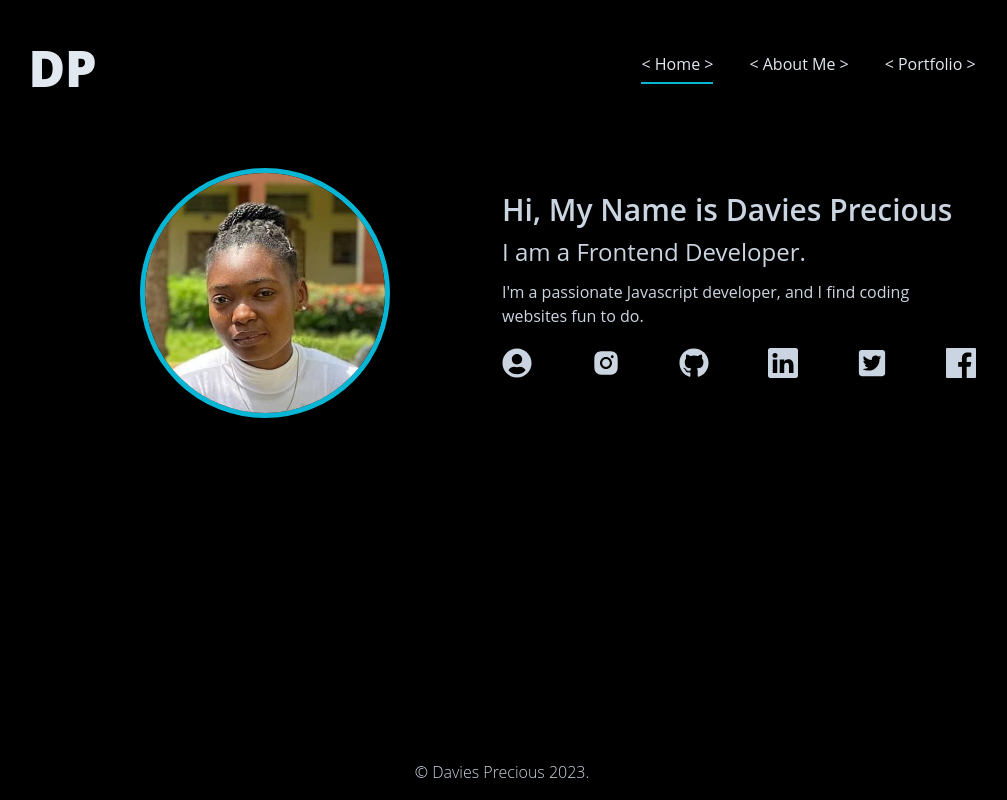
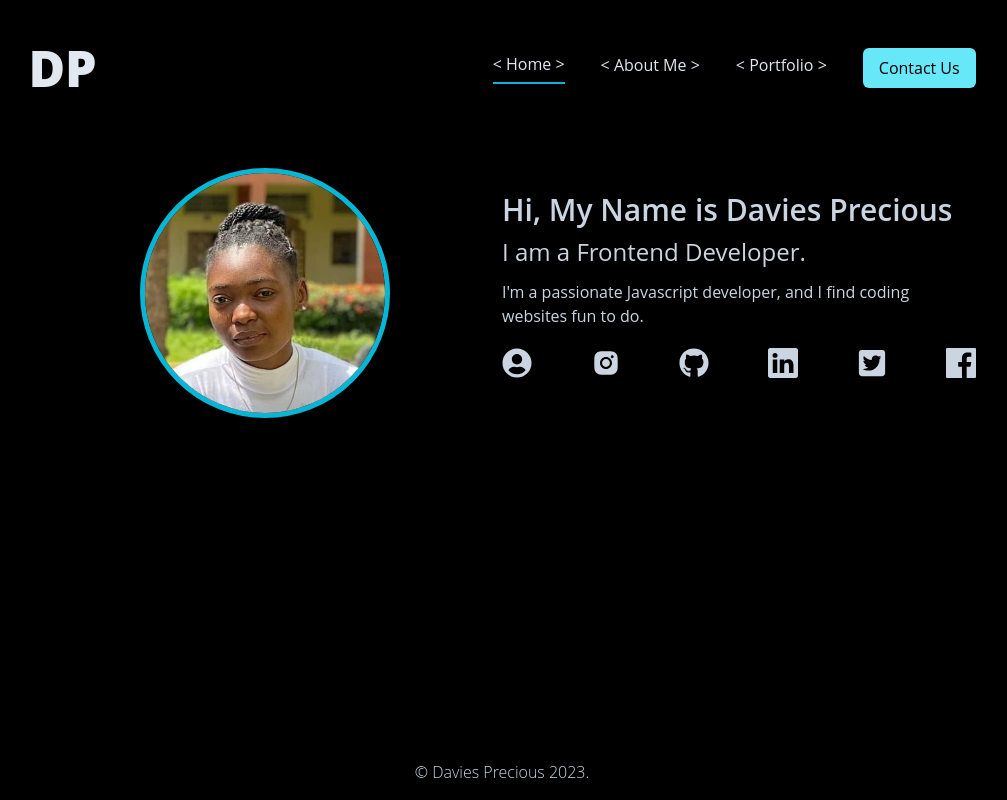
Before and after one commit to Preshstiks/davies.dev, a Next.js app: page / in a window 1280 px wide. Shown: the whole page, without its empty margins (138-1145 px from the left). Built offline with nearby package versions, Linux system fonts and the light colour scheme.

Commit message:
features added

```diff
--- a/components/Navbar.js
+++ b/components/Navbar.js
@@ -1,7 +1,12 @@
 import Link from "next/link";
 import { useRouter } from "next/router";
+import { useState } from "react";
 import { AiOutlineMenu } from "react-icons/ai";
 export const Navbar = () => {
+  const [show, setShow] = useState(false);
+  const handleToggleMenu = () => {
+    setShow(!show);
+  };
   const router = useRouter();
   return (
     <div className="flex items-center pt-7 justify-between text-slate-200">
@@ -10,15 +15,20 @@ export const Navbar = () => {
           <Link href="/">DP</Link>
         </h1>
       </div>
-      <div className=" text-2xl sm:hidden">
+      <div onClick={handleToggleMenu} className="text-2xl xmd:hidden">
         <AiOutlineMenu />
       </div>
-      <div className="sm:text-sm hidden md:text-base sm:flex gap-9 font-medium">
+      <div className="hidden">
+        <Link href="/"></Link>
+        <Link href="/about"></Link>
+        <Link href="/portfolio"></Link>
+      </div>
+      <div className="sm:text-sm hidden md:text-base xmd:flex gap-9 items-center font-medium">
         <span
           className={
             router.pathname === "/"
               ? "border-b-2 pb-1.5 border-cyan-500 cursor-pointer"
-              : "cursor-pointer"
+              : "cursor-pointer pb-1.5"
           }
         >
           <Link href="/">{"< Home >"}</Link>
@@ -27,7 +37,7 @@ export const Navbar = () => {
           className={
             router.pathname === "/about"
               ? "border-b-2 pb-1.5 border-cyan-500 cursor-pointer"
-              : "cursor-pointer"
+              : "cursor-pointer pb-1.5"
           }
         >
           <Link href="/about">{"< About Me >"}</Link>
@@ -36,11 +46,14 @@ export const Navbar = () => {
           className={
             router.pathname === "/portfolio"
               ? "border-b-2 pb-1.5 border-cyan-500 cursor-pointer"
-              : "cursor-pointer"
+              : "cursor-pointer pb-1.5"
           }
         >
           <Link href="/portfolio">{"< Portfolio >"}</Link>
         </span>
+        <button className="md:py-2 md:px-4 py-2 px-2.5 text-sm md:text-base rounded-md bg-cyan-300 text-black">
+          Contact Us
+        </button>
       </div>
     </div>
   );
--- a/tailwind.config.js
+++ b/tailwind.config.js
@@ -21,7 +21,7 @@ module.exports = {
       xs: "450px",
       sm: "640px",
       // => @media (min-width: 640px) { ... }
-
+      xmd: "700px",
       md: "768px",
       // => @media (min-width: 768px) { ... }
 
```
